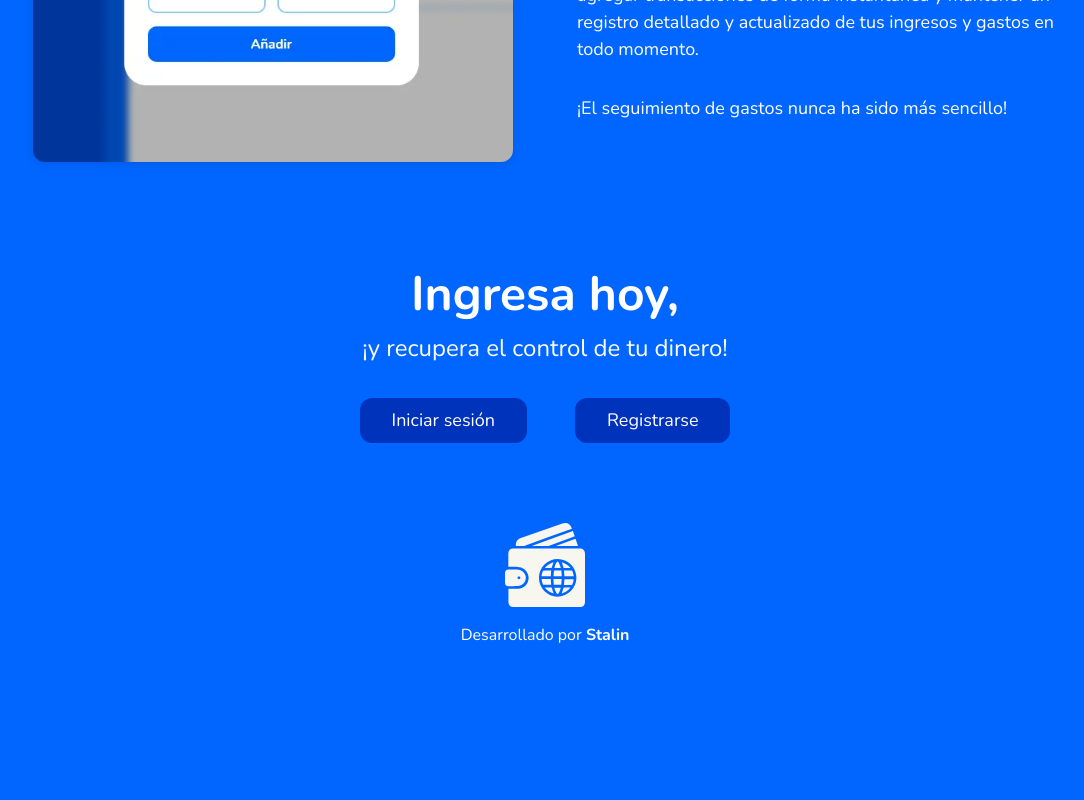
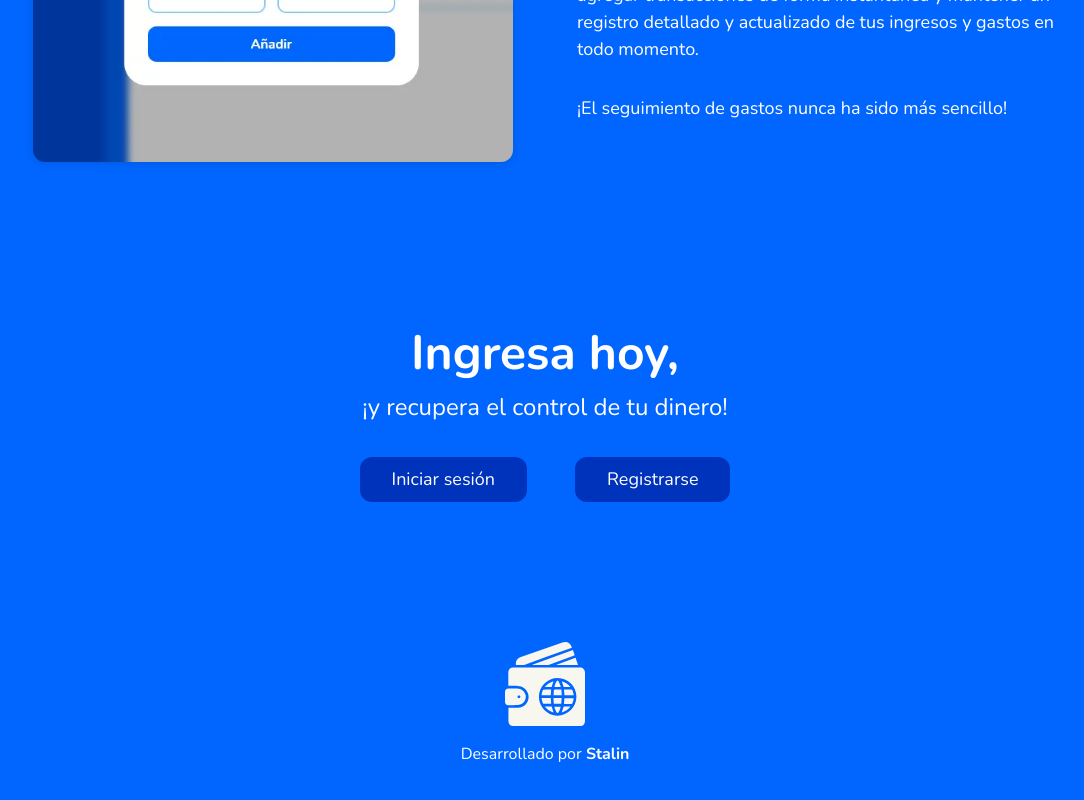
Before and after one commit to StalinAM/easy-money-app, a React (Vite) app: page / in a window 1280 px wide. Shown: the part 3083-3883 px from the top of the page, without its empty margins (95-1179 px from the left). Before the commit the page ends 3778 px from the top, so only its background shows below. Built offline with nearby package versions, Linux system fonts and the light colour scheme; no server answers; the database is empty.

Commit message:
update css

```diff
--- a/src/components/GetStarted.jsx
+++ b/src/components/GetStarted.jsx
@@ -23,6 +23,9 @@ export default GetStarted
 const SectionC = styled.section`
   position: relative;
   padding: 4rem 6rem 2rem;
+  height: 50vh;
+  display: flex;
+  align-items: center;
   @media screen and (max-width: 1080px) {
     padding: 3rem 3rem 2rem;
   }
@@ -52,6 +55,7 @@ const Title = styled.h2`
   font-size: ${(props) => props.theme.xxlFont};
   font-weight: bold;
   color: ${(props) => props.theme.white};
+  text-align: center;
   span {
     font-size: ${(props) => props.theme.lFont};
     font-weight: 300;
@@ -61,9 +65,11 @@ const ContainerBtn = styled.div`
   display: flex;
   align-items: center;
   justify-content: flex-start;
+  flex-wrap: wrap;
   gap: 3rem;
   @media screen and (max-width: 768px) {
     gap: 2rem;
+    justify-content: center;
   }
   @media screen and (max-width: 480px) {
     gap: 1rem;
--- a/src/style/GlobalStyles.jsx
+++ b/src/style/GlobalStyles.jsx
@@ -22,6 +22,12 @@ const GlobalStyles = createGlobalStyle`
     }
     header{
         padding: 3rem 6rem;
+        @media screen and (max-width: 768px) {
+            padding: 3rem 1.5rem;
+        }
+        @media screen and (max-width: 480px) {
+            padding: 2rem 1rem;
+        }
     }
     article{
         max-width: 75rem;
```
